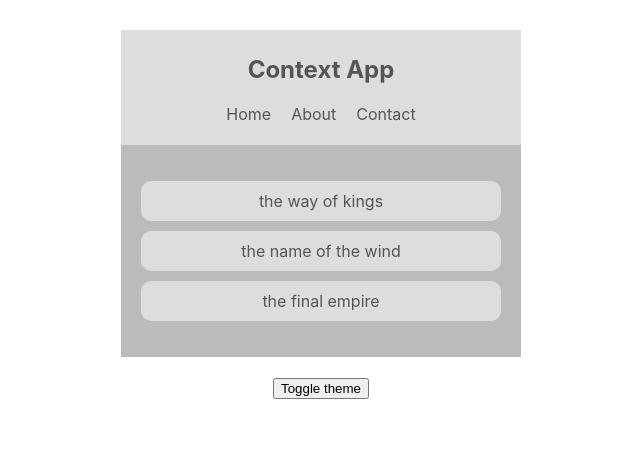
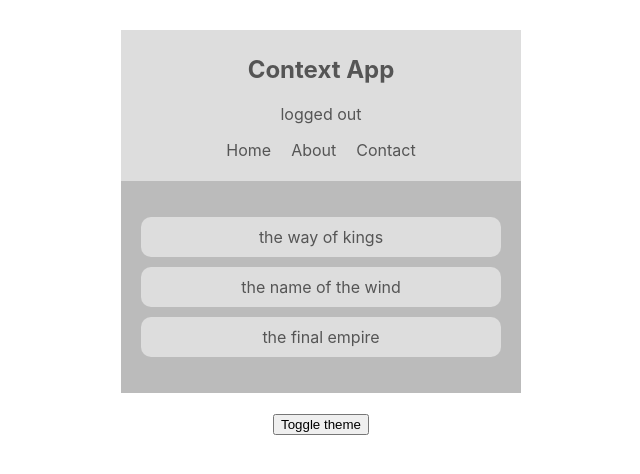
Before and after one commit to himanshigupta29/react-context-and-hooks, a React (Create React App) app: page / in a window 1280 px wide. Shown: the top 474 px of the page, without its empty margins (319-959 px from the left). Built offline with nearby package versions, Linux system fonts and the light colour scheme.

Commit message:
add auth context

```diff
--- a/src/App.js
+++ b/src/App.js
@@ -1,15 +1,18 @@
 import Navbar from './components/Navbar';
 import BookList from './components/BookList';
 import ThemeContextProvider from './contexts/ThemeContext';
+import AuthContextProvider from './contexts/AuthContext';
 import ThemeToggle from './components/ThemeToggle';
 
 function App() {
   return (
     <div className="App">
       <ThemeContextProvider>
-        <Navbar />
-        <BookList />
-        <ThemeToggle />
+        <AuthContextProvider>
+          <Navbar />
+          <BookList />
+          <ThemeToggle />
+        </AuthContextProvider>
       </ThemeContextProvider>
     </div>
   );
--- a/src/components/Navbar.js
+++ b/src/components/Navbar.js
@@ -1,39 +1,38 @@
 import React, { Component } from 'react';
 import {ThemeContext} from '../contexts/ThemeContext';
+import {AuthContext} from '../contexts/AuthContext';
+
 
 class Navbar extends Component {
 
     render() {
+        return (
+            <AuthContext.Consumer>{(authContext) => (
 
-        return (
-            <ThemeContext.Consumer>
-                {
-                    (context) => {
-                        const {isLightTheme, light, dark} = context;
+                <ThemeContext.Consumer>{(themeContext) => {
 
+                    const {isLightTheme, light, dark} = themeContext;
+                    const {isAuthenticated, toggleAuth} = authContext;
                     const theme = isLightTheme ? light : dark;
+
                     return (
                         <nav style = {{background : theme.ui, color: theme.syntax}}>
                             <h1>Context App</h1>
+
+                            <div onClick = {toggleAuth}>
+                                {isAuthenticated ? 'losseg in' : 'logged out'}
+                            </div>
                             <ul>
-                                    <li>
-                                        Home
-                                    </li>
-                                    <li>
-                                        About
-                                    </li>
-                                    <li>
-                                        Contact
-                                    </li>
+                                <li>Home</li>
+                                <li>About</li>
+                                <li>Contact</li>
                             </ul>
                         </nav>
                     )
-                    }
-
-                }
-            </ThemeContext.Consumer>
-        )
-
+                }}</ThemeContext.Consumer>
+            )}
+            </AuthContext.Consumer>
+        );
     }
 }
 
--- /dev/null
+++ b/src/contexts/AuthContext.js
@@ -0,0 +1,24 @@
+import React, { Component, createContext } from 'react';
+
+export const AuthContext = createContext();
+
+class AuthContextProvider extends Component {
+
+    state = {
+      isAuthenticated: false
+    };
+
+    toggleAuth = () => {
+        this.setState({isAuthenticated: !this.state.isAuthenticated});
+    }
+
+    render() {
+        return (
+            <AuthContext.Provider value = {{...this.state, toggleAuth: this.toggleAuth}}>
+                {this.props.children}
+            </AuthContext.Provider>
+        )
+    }
+}
+
+export default  AuthContextProvider;
```
Also changed, not shown: 1 other file (tests, documents, lock files or other folders). Lines whose indentation alone changed are shown as unchanged.
